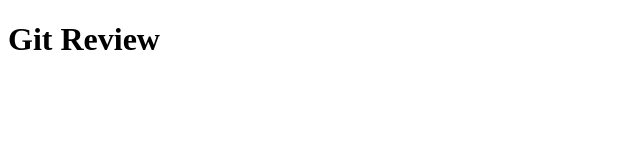
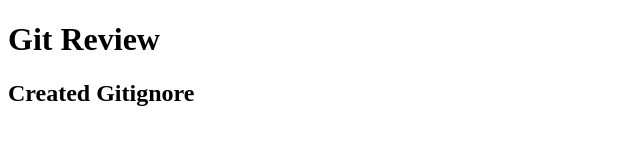
Before and after one commit to Jaden-Reklaw/PA_Week7, a plain HTML site: page Lecture7/index.html in a window 1280 px wide. Shown: the whole page, without its empty margins (0-640 px from the left). Drawn offline with Linux system fonts and the light colour scheme.

Commit message:
Added gitignore

```diff
--- a/Lecture7/index.html
+++ b/Lecture7/index.html
@@ -6,5 +6,6 @@
 </head>
 <body>
 	<h1>Git Review</h1>
+	<h2>Created Gitignore</h2>
 </body>
 </html>
```
Also changed, not shown: 1 other file.
